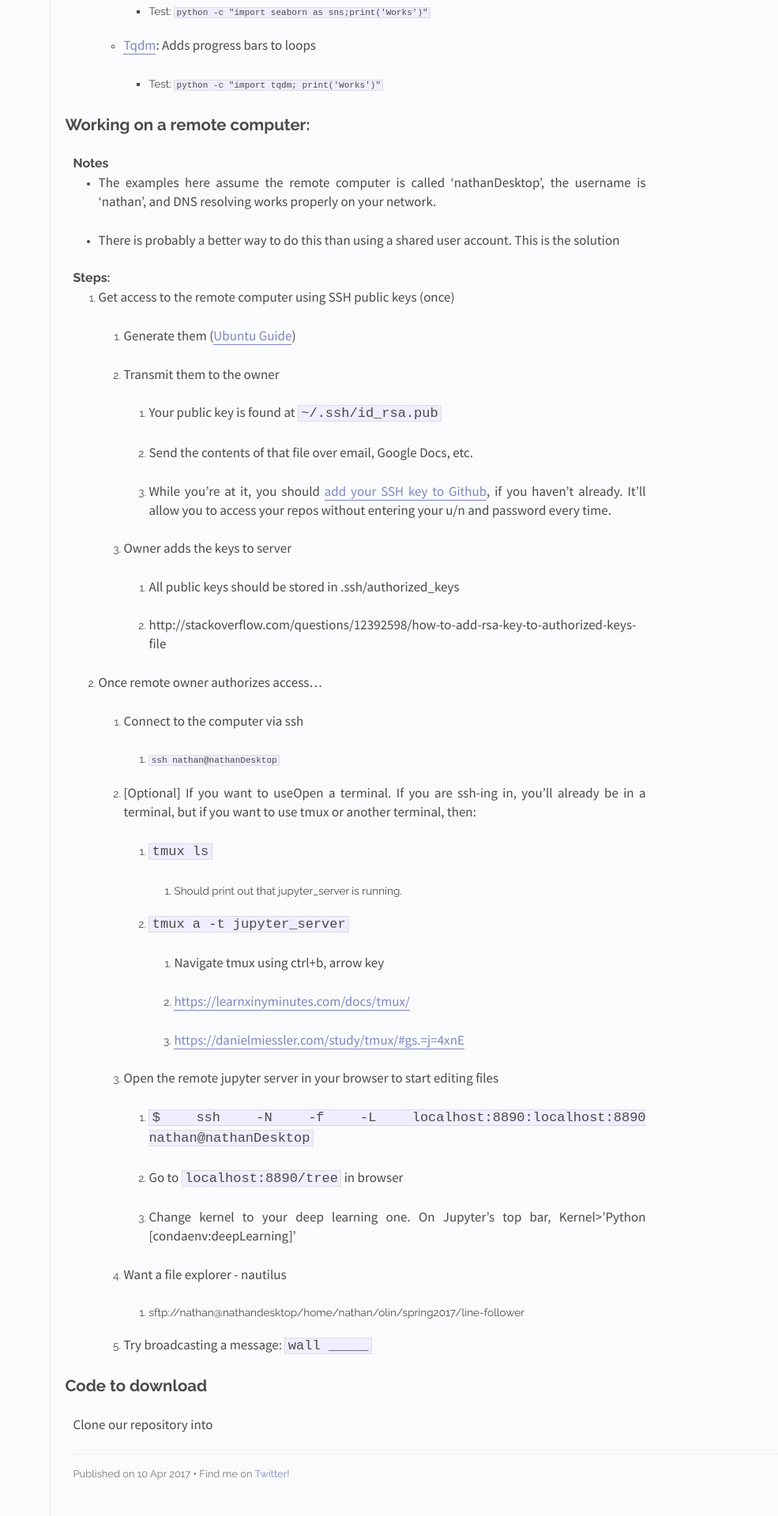
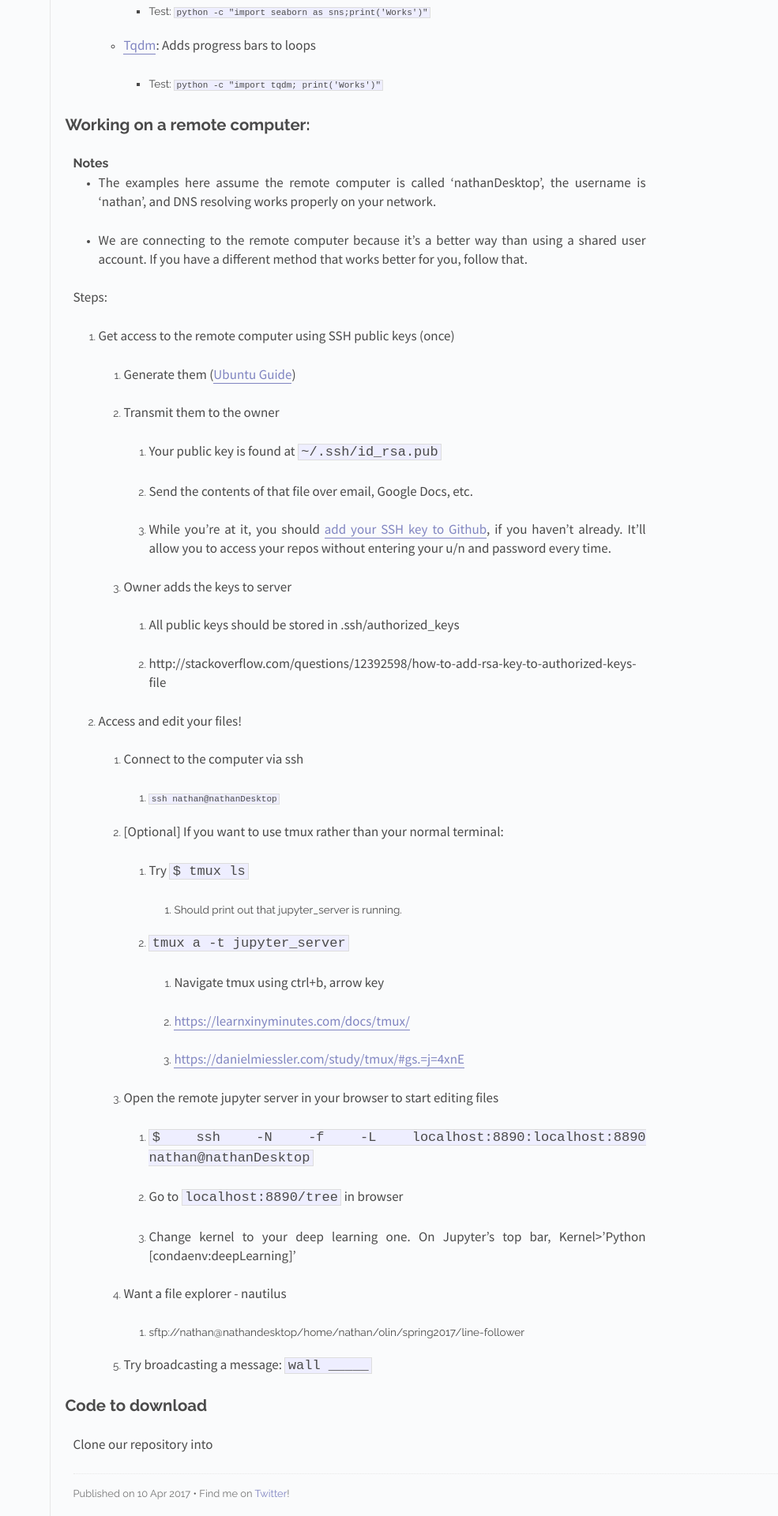
Before and after one commit to no-fire/no-fire.github.io, a Jekyll site: the page built from _posts/2017-04-10-Environment-Setup.md, in a window 1280 px wide. Shown: the part 1982-3902 px from the top of the page at 79% size, without its empty margins (295-1280 px from the left). Built offline with Jekyll 4.4.1, drawn with Linux system fonts in a browser that asks for light colours; Markdown is read by kramdown in place of the engine named in the settings.

Commit message:
Update/Create 2017-04-10-Environment-Setup.md

```diff
--- a/_posts/2017-04-10-Environment-Setup.md
+++ b/_posts/2017-04-10-Environment-Setup.md
@@ -81,9 +81,9 @@ published: true
 
 * The examples here assume the remote computer is called 'nathanDesktop', the username is ‘nathan’, and DNS resolving works properly on your network.
 
-* There is probably a better way to do this than using a shared user account. This is the solution
+* We are connecting to the remote computer because it's a better way than using a shared user account. If you have a different method that works better for you, follow that.
 
-### Steps:
+Steps:
 
 1. Get access to the remote computer using SSH public keys (once)
 
@@ -103,15 +103,15 @@ published: true
 
         5. http://stackoverflow.com/questions/12392598/how-to-add-rsa-key-to-authorized-keys-file
 
-2. Once remote owner authorizes access...
+2. Access and edit your files!
 
     4. Connect to the computer via ssh
 
         1. `ssh nathan@nathanDesktop`
 
-    1. [Optional] If you want to useOpen a terminal. If you are ssh-ing in, you'll already be in a terminal, but if you want to use tmux or another terminal, then:
+    1. [Optional] If you want to use tmux rather than your normal terminal:
 
-        2. `tmux ls`
+        2. Try `$ tmux ls`
 
             1. Should print out that jupyter_server is running.
 
```
